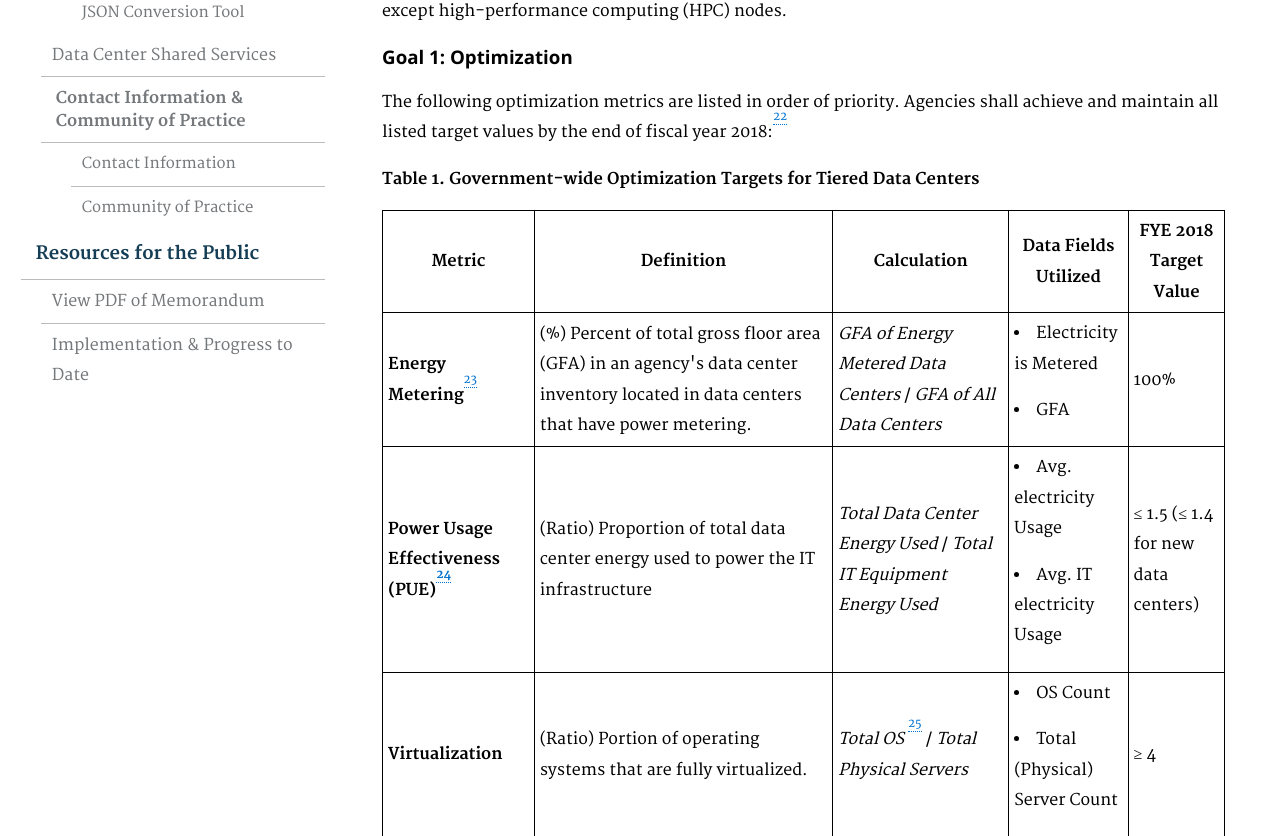
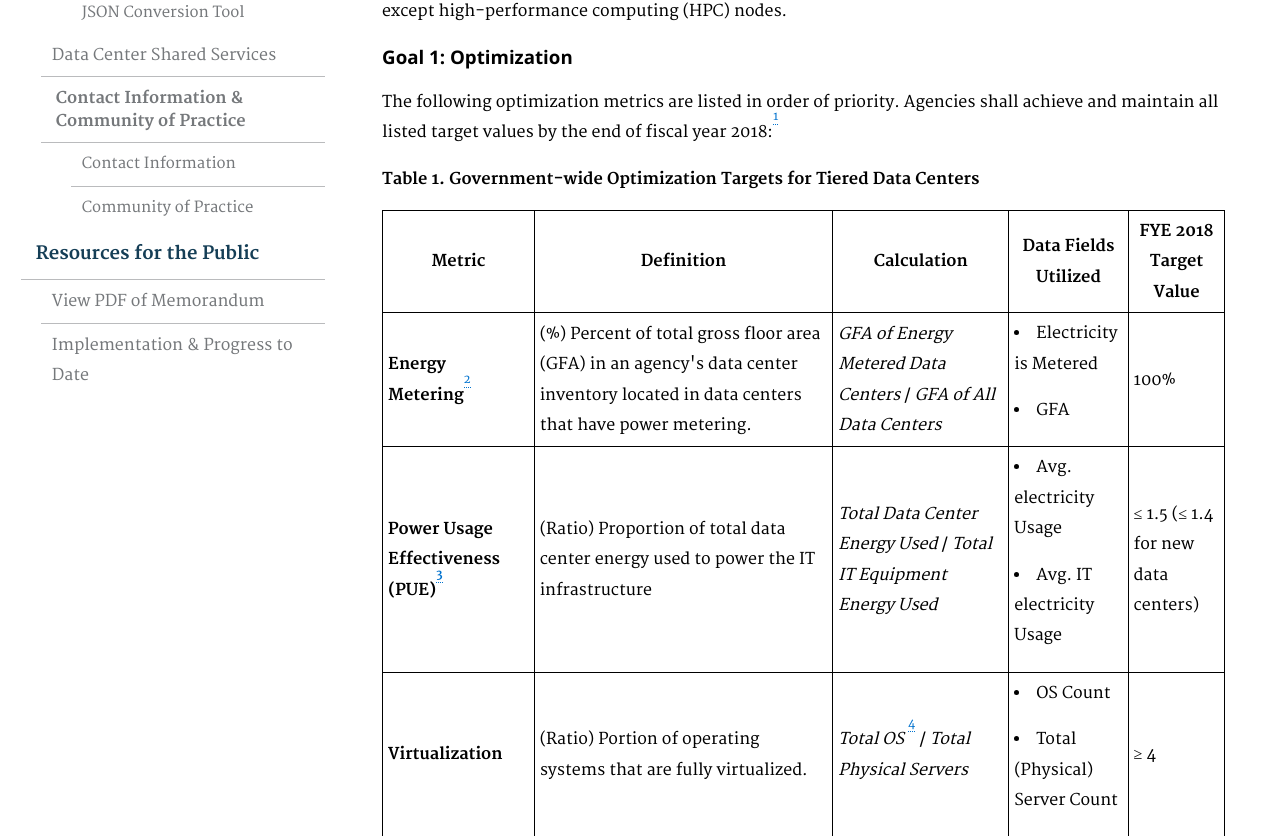
Before and after one commit to ydave-reisys/datacenters, a Jekyll site: the page built from pages/implementation-and-progress.html, in a window 1280 px wide and 1400 px high. Shown: the part 331-1167 px from the top of the window. Built offline with Jekyll 4.4.1, drawn with Linux system fonts in a browser that asks for light colours; nearby versions of some CDN libraries; Markdown is read by kramdown in place of the engine named in the settings; some of the changed text lies outside the part shown.

Commit message:
Footnote numbers

```diff
--- a/pages/implementation-and-progress.html
+++ b/pages/implementation-and-progress.html
@@ -15,7 +15,7 @@ description: "Implementation and Progress to Date Page"
 
 <h3 id="goal-1-optimization">Goal 1: Optimization</h3>
 
-<p>The following optimization metrics are listed in order of priority. Agencies shall achieve and maintain all listed target values by the end of fiscal year 2018:<sup id="fnr22"><a href="#fn22">22</a></sup></p>
+<p>The following optimization metrics are listed in order of priority. Agencies shall achieve and maintain all listed target values by the end of fiscal year 2018:<sup id="fnr1"><a href="#fn1">1</a></sup></p>
 
 <p><strong>Table 1. Government-wide Optimization Targets for Tiered Data Centers</strong></p>
 
@@ -29,14 +29,14 @@ description: "Implementation and Progress to Date Page"
 </tr>
 </thead><tbody>
 <tr>
-    <td><strong>Energy Metering</strong><sup id="fnr23"><a href="#fn23">23</a></sup></td>
+    <td><strong>Energy Metering</strong><sup id="fnr2"><a href="#fn2">2</a></sup></td>
     <td>(%) Percent of total gross floor area (GFA) in an agency's data center inventory located in data centers that have power metering.</td>
     <td><em>GFA of Energy Metered Data Centers</em> / <em>GFA of All Data Centers</em></td>
     <td><li>Electricity is Metered </li><li> GFA</li></td>
     <td>100%</td>
 </tr>
 <tr>
-    <td><strong>Power Usage Effectiveness (PUE)</strong><strong><sup id="fnr24"><a href="#fn24">24</a></sup></strong></td>
+    <td><strong>Power Usage Effectiveness (PUE)</strong><strong><sup id="fnr3"><a href="#fn3">3</a></sup></strong></td>
     <td>(Ratio) Proportion of total data center energy used to power the IT infrastructure</td>
     <td><em>Total Data Center Energy Used</em> / <em>Total IT Equipment Energy Used</em></td>
     <td><li> Avg. electricity Usage </li><li> Avg. IT electricity Usage</li></td>
@@ -45,7 +45,7 @@ description: "Implementation and Progress to Date Page"
 <tr>
     <td><strong>Virtualization</strong></td>
     <td>(Ratio) Portion of operating systems that are fully virtualized.</td>
-    <td><em>Total OS</em> <sup id="fnr25"><a href="#fn25">25</a></sup> / <em>Total Physical Servers</em></td>
+    <td><em>Total OS</em> <sup id="fnr4"><a href="#fn4">4</a></sup> / <em>Total Physical Servers</em></td>
     <td><li> OS Count </li><li> Total (Physical) Server Count</li></td>
     <td>≥ 4</td>
 </tr>
@@ -98,15 +98,15 @@ description: "Implementation and Progress to Date Page"
 <h3 id="footnotes">Footnotes</h3>
 
 <ul style="list-style-type:none">
-    <li id="fn23"><sup>23</sup>Established by the March 19, 2015, Executive Order, "Planning for Federal Sustainability in the Next Decade," Section 3(a)(ii)(B). https://www.whitehouse.gov/the-press-office/2015/03/19/executive-order-planning-federal-sustainability-next-decade<a href="#fnr23">↩</a></li>
+    <li id="fn2"><sup>2</sup>Established by the March 19, 2015, Executive Order, "Planning for Federal Sustainability in the Next Decade," Section 3(a)(ii)(B). https://www.whitehouse.gov/the-press-office/2015/03/19/executive-order-planning-federal-sustainability-next-decade<a href="#fnr2">↩</a></li>
 
-    <li id="fn24"><sup>24</sup>Ibid.<a href="#fnr24">↩</a></li>
+    <li id="fn3"><sup>3</sup>Ibid.<a href="#fnr3">↩</a></li>
 
-    <li id="fn25"><sup>25</sup>Excludes virtual desktops.<a href="#fnr25">↩</a></li>
+    <li id="fn4"><sup>4</sup>Excludes virtual desktops.<a href="#fnr4">↩</a></li>
 
-    <li id="fn26"><sup>26</sup>"Total gross floor area" is defined as total square footage available for IT equipment.<a href="#fnr26">↩</a></li>
+    <li id="fn5"><sup>5</sup>"Total gross floor area" is defined as total square footage available for IT equipment.<a href="#fnr5">↩</a></li>
 
-    <li id="fn27"><sup>27</sup>"Active" racks are those that have at least one system consuming electricity.<a href="#fnr27">↩</a></li>
+    <li id="fn6"><sup>6</sup>"Active" racks are those that have at least one system consuming electricity.<a href="#fnr6">↩</a></li>
 
-    <li id="fn28"><sup>28</sup>Consistent with OMB Circular A-131, the term "cost savings" refers to "a reduction in actual expenditures below the projected level of costs to achieve a specific objective," and the term "cost avoidance" refers to "an action taken in the immediate time frame that will decrease costs in the future."<a href="#fnr28">↩</a></li>
+    <li id="fn7"><sup>7</sup>Consistent with OMB Circular A-131, the term "cost savings" refers to "a reduction in actual expenditures below the projected level of costs to achieve a specific objective," and the term "cost avoidance" refers to "an action taken in the immediate time frame that will decrease costs in the future."<a href="#fnr7">↩</a></li>
 </ul>
```
Also changed, not shown: other parts of pages/implementation-and-progress.html (+3 -3 lines).
